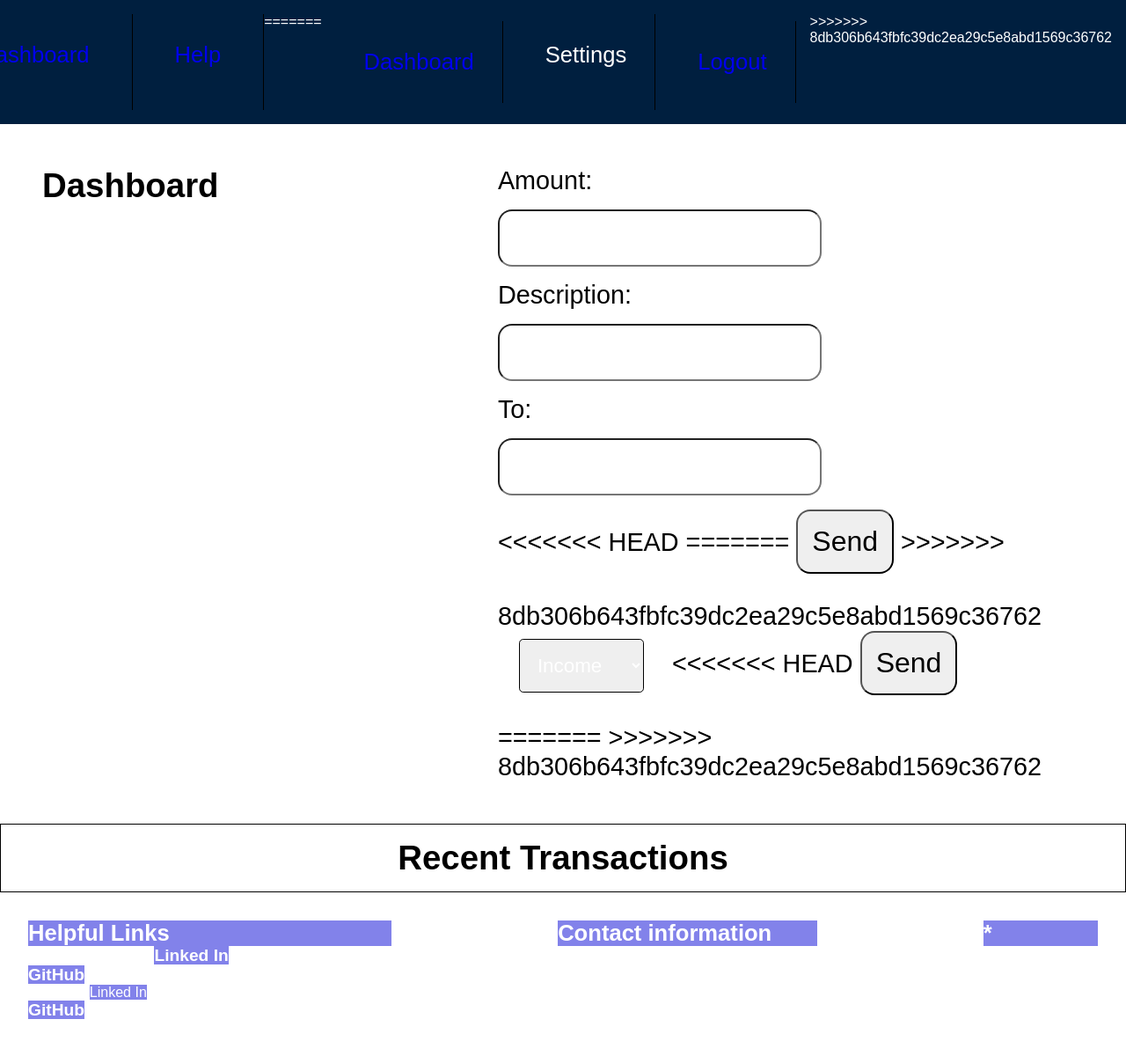
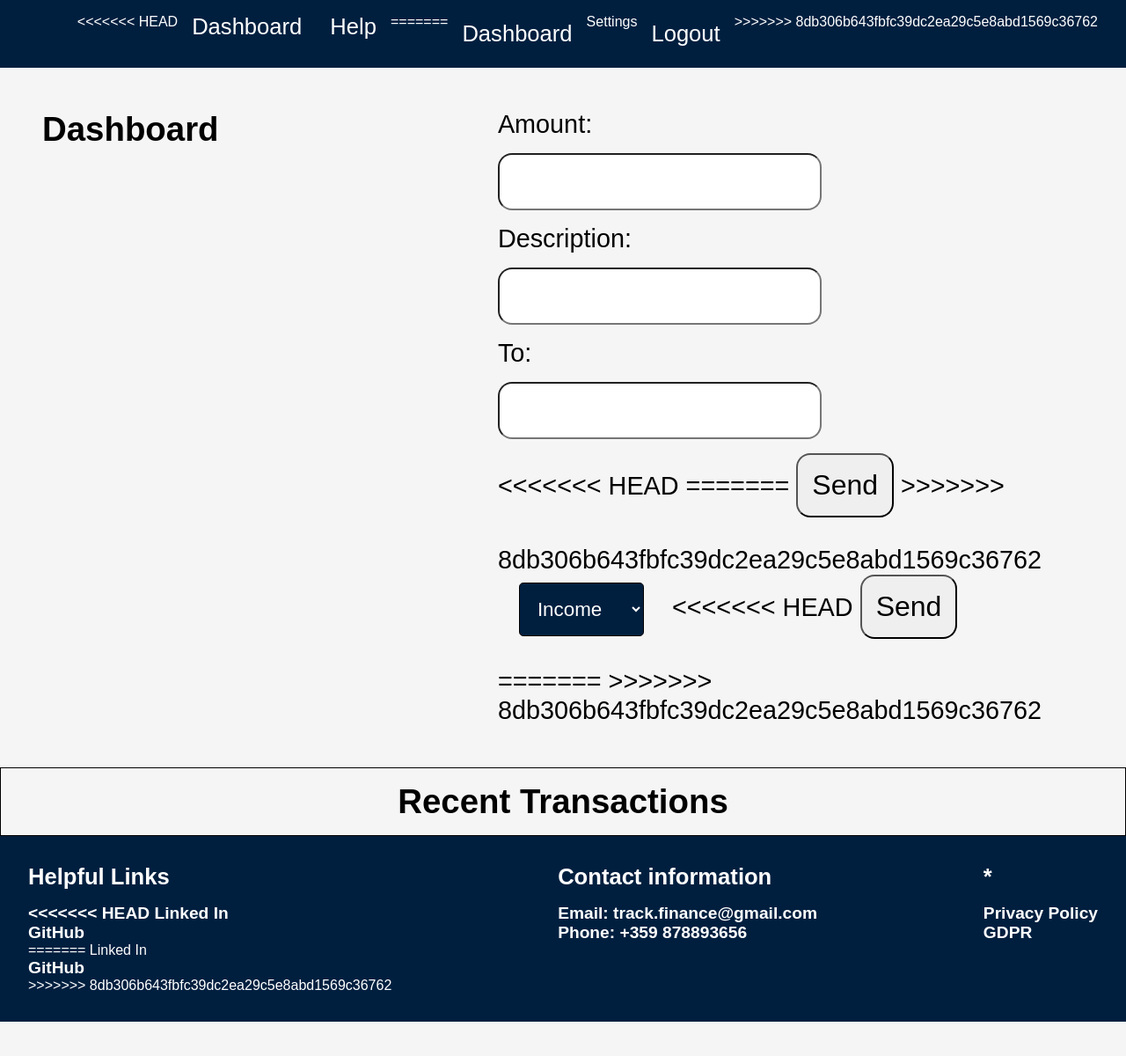
Before and after one commit to AdrianVittig/FinanceTracker, a plain HTML site: page index.html in a window 1280 px wide. Shown: the whole page at 88% size. After the commit the page ends 1161 px from the top, so only its background shows below. Drawn offline with Linux system fonts and the light colour scheme.

Commit message:
better css

```diff
--- a/style.css
+++ b/style.css
@@ -5,16 +5,11 @@
 }
 
 body {
-<<<<<<< HEAD
   background-color: #f5f5f5;
-=======
-  background-color: rgb(222, 250, 223);
->>>>>>> 8db306b643fbfc39dc2ea29c5e8abd1569c36762
 }
 
 .navbar {
   position: sticky;
-<<<<<<< HEAD
   top: 0;
   z-index: 1000;
   background-color: #001f3f;
@@ -23,21 +18,11 @@ body {
   justify-content: space-between;
   align-items: center;
   padding: 1rem 2rem;
-=======
-  background-color: rgb(130, 130, 234);
-
-  display: flex;
-  top: 0;
-  padding: 1rem;
-  justify-content: flex-end;
-  z-index: 1000;
->>>>>>> 8db306b643fbfc39dc2ea29c5e8abd1569c36762
 }
 
 .navbar-list {
   display: flex;
   list-style: none;
-<<<<<<< HEAD
   margin-left: auto;
 }
 
@@ -48,21 +33,10 @@ body {
   border-right: 0.1rem black solid;
   cursor: pointer; */
   position: relative;
-=======
-}
-
-.navbar-list-li {
-  padding: 2rem;
-  justify-content: space-between;
-  font-size: 1.6rem;
-  border-right: 0.1rem black solid;
-  cursor: pointer;
->>>>>>> 8db306b643fbfc39dc2ea29c5e8abd1569c36762
 }
 
 .navbar-link {
   text-decoration: none;
-<<<<<<< HEAD
   color: white;
   font-size: 1.6rem;
   padding: 0.5rem 1rem;
@@ -71,18 +45,6 @@ body {
 
 .navbar-link:hover {
   background-color: #fd7a6e;
-=======
-  color: black;
-  font-size: 2rem;
-}
-
-.navbar-list-li:hover {
-  background-color: rgb(199, 71, 71);
-}
-
-.navbar-link:hover {
-  background-color: rgb(199, 71, 71);
->>>>>>> 8db306b643fbfc39dc2ea29c5e8abd1569c36762
   color: white;
 }
 
@@ -192,7 +154,6 @@ body.dark-mode {
   display: flex;
   justify-content: space-between;
   padding: 2rem;
-<<<<<<< HEAD
   background-color: #001f3f;
   color: white;
 }
@@ -200,13 +161,6 @@ body.dark-mode {
 .footer-column h3 {
   background-color: #001f3f;
   color: white;
-=======
-  background-color: rgb(130, 130, 234);
-}
-
-.footer-column h3 {
-  background-color: rgb(130, 130, 234);
->>>>>>> 8db306b643fbfc39dc2ea29c5e8abd1569c36762
   padding-bottom: 1rem;
 }
 
@@ -221,32 +175,19 @@ body.dark-mode {
 .contact-footer {
   font-size: 1.2rem;
   font-weight: bold;
-<<<<<<< HEAD
   background-color: #001f3f;
   color: white;
-=======
-  background-color: rgb(130, 130, 234);
->>>>>>> 8db306b643fbfc39dc2ea29c5e8abd1569c36762
 }
 
 .about-me-list a {
   text-decoration: none;
-<<<<<<< HEAD
   background-color: #001f3f;
   color: white;
-=======
-  color: black;
-  background-color: rgb(130, 130, 234);
->>>>>>> 8db306b643fbfc39dc2ea29c5e8abd1569c36762
 }
 
 .about-me-list a:hover {
   text-decoration: none;
-<<<<<<< HEAD
   background-color: #fd7a6e;
-=======
-  background-color: rgb(199, 71, 71);
->>>>>>> 8db306b643fbfc39dc2ea29c5e8abd1569c36762
   color: white;
 }
 
@@ -255,10 +196,7 @@ body.dark-mode {
   font-size: 2rem;
   font-weight: bold;
   text-align: center;
-<<<<<<< HEAD
   margin: 0.5rem;
-=======
->>>>>>> 8db306b643fbfc39dc2ea29c5e8abd1569c36762
 }
 
 .add-transactions {
@@ -275,11 +213,7 @@ body.dark-mode {
   border-radius: 1rem;
   cursor: pointer;
 
-<<<<<<< HEAD
   background-color: #fd7a6e;
-=======
-  background-color: rgb(130, 130, 234);
->>>>>>> 8db306b643fbfc39dc2ea29c5e8abd1569c36762
   color: white;
 }
 
@@ -288,29 +222,18 @@ body.dark-mode {
   padding: 1rem;
   border-radius: 0.3rem;
   cursor: pointer;
-<<<<<<< HEAD
   background-color: #001f3f;
   margin-bottom: 1rem;
   border: 0.1rem solid black;
   margin: 0 1.5rem;
   color: white;
-=======
-  background-color: rgb(130, 130, 234);
-  margin-bottom: 1rem;
-  border: 0.1rem solid black;
-  margin: 0 1.5rem;
->>>>>>> 8db306b643fbfc39dc2ea29c5e8abd1569c36762
 }
 
 .transaction-type:hover {
   font-size: 1.4rem;
   padding: 1rem;
   border-radius: 0.3rem;
-<<<<<<< HEAD
   background-color: #fd7a6e;
-=======
-  background-color: rgb(199, 71, 71);
->>>>>>> 8db306b643fbfc39dc2ea29c5e8abd1569c36762
   color: white;
   cursor: pointer;
 }
@@ -336,7 +259,6 @@ input[type="number"]::-webkit-inner-spin-button {
   -webkit-appearance: none;
   margin: 0;
 }
-<<<<<<< HEAD
 
 /* HELP PAGE */
 .help-overview {
@@ -395,5 +317,3 @@ input[type="number"]::-webkit-inner-spin-button {
     width: 100%;
   }
 }
-=======
->>>>>>> 8db306b643fbfc39dc2ea29c5e8abd1569c36762
```
